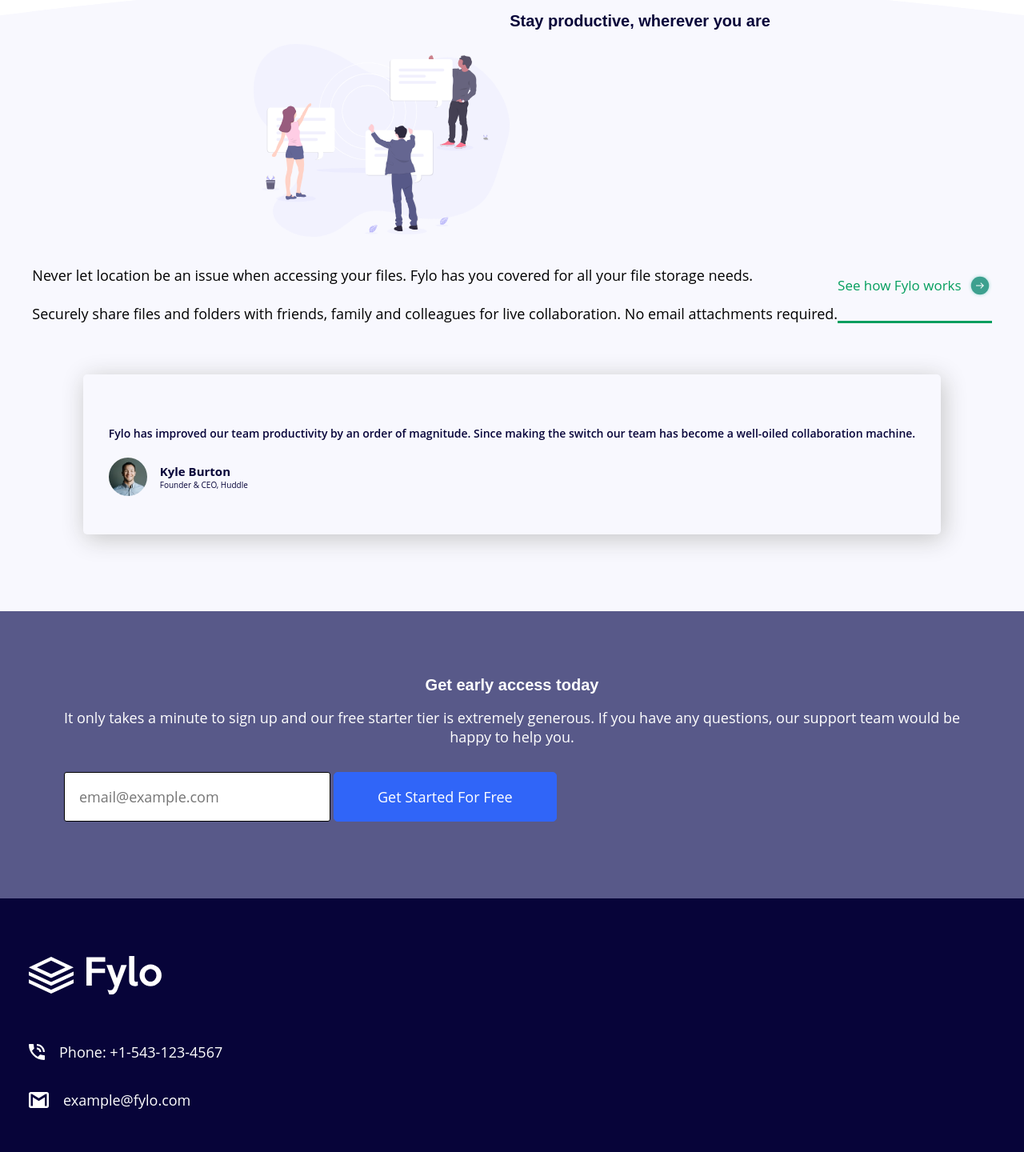
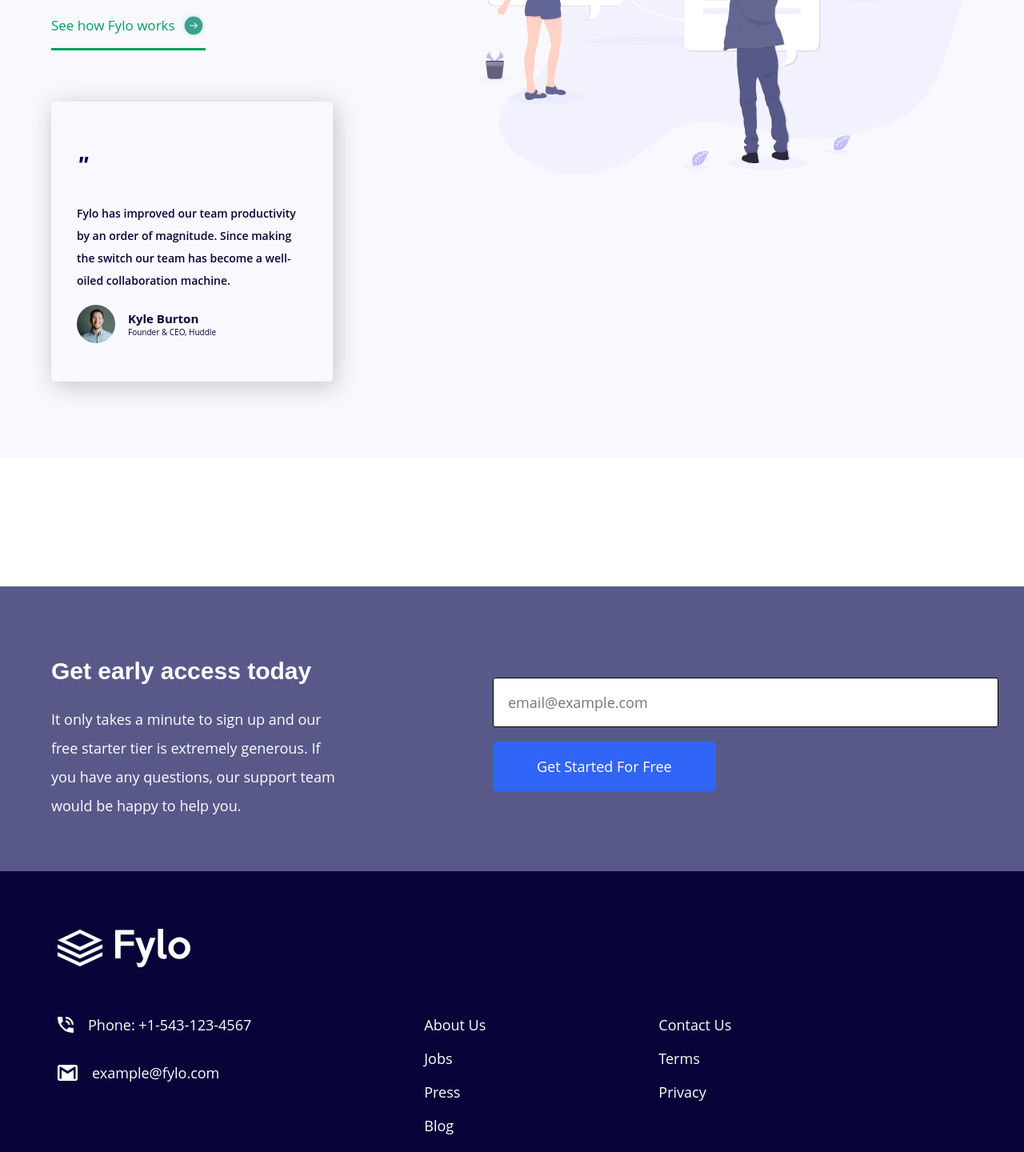
Before and after one commit to thechimaobii/fylo-landing-page, a plain HTML site: page index.html in a window 1280 px wide. Shown: the part 1357-2797 px from the top of the page at 80% size. Drawn offline with Linux system fonts and the light colour scheme; a web font is replaced by a local one.

Commit message:
version two

```diff
--- a/index.html
+++ b/index.html
@@ -44,6 +44,7 @@
     <section class="sec-two">
         <article class="productive">
             <img class="hero-pic-two" src="images/illustration-2.svg">
+            <div class="productive-text">
                 <h2>Stay productive, wherever you are</h2>
                 <p>Never let location be an issue when accessing your
                 files. Fylo has you covered for all your file storage needs.
@@ -58,7 +59,7 @@
                 </div>
 
                 <div class="card">
-                <!-- <h1>"</h1> -->
+                    <h3>"</h3>
                     <p>Fylo has improved our team productivity by
                         an order of magnitude. Since making the switch our team
                         has become a well-oiled collaboration machine.
@@ -68,6 +69,7 @@
                         <div class="user-details">
                             <h3>Kyle Burton</h3>
                             <p>Founder & CEO, Huddle</p>
+                        </div>
                     </div>
                 </div>
             </div>
--- a/style.css
+++ b/style.css
@@ -55,11 +55,12 @@ main{
     flex-wrap: wrap;
     justify-content: center;
     margin-top: 2em;
+    width: 100%;
 }
 
 .hero-pic{
-    width: 25em;
-    height: auto;
+    width: 20em;
+    height: max-content;
 }
 
 
@@ -121,13 +122,9 @@ button{
 }
 
 .productive{
-    background-image: url(images/bg-curve-mobile.svg);
-    background-size: cover;
     display: flex;
     flex-wrap: wrap;
     justify-content: center;
-    background-position: center;
-    background-repeat: no-repeat;
     margin: 10em 2.5em 0 2.5em;
     height: fit-content;
 }
@@ -138,7 +135,7 @@ button{
     margin-top: 5em;
 }
 
-.productive > h2{
+.productive-text > h2{
     font-family: Raleway, sans-serif;
     font-size: 20px;
     flex-wrap: nowrap;
@@ -148,7 +145,7 @@ button{
     margin: 2em 0 0 0;
 }
 
-.productive p{
+.productive-text p{
     margin: 0;
     font-family: 'Open Sans';
     text-align: center;
@@ -182,7 +179,8 @@ button{
     border-radius: 5px;
     box-shadow: 3px 5px 30px rgb(196, 196, 196);
     padding: 2em 2em;
-    margin: 4em 0 6em 0;
+    margin: 4em auto 6em auto;
+    max-width: 30em;
 }
 
 /* .card > h1{
@@ -285,7 +283,7 @@ button{
 }
 
 .early-email-access{
-    margin: 2em 3em;
+    margin: 2em 0;
 
 }
 
@@ -357,16 +355,34 @@ footer{
 
 
 
-@media screen and (min-width: 800px){
+@media screen and (min-width: 1000px){
+
+    body{
+        background-color: rgb(255, 255, 255);
+        padding: 0;
+        margin: 0;
+    }
+
+    nav{
+        margin: auto 2em;
+        padding: 2em 2em;
+        display: flex;
+        height: fit-content;
+        justify-content: space-between;
+        align-items: center;
+
+
+    }
 
     .hero-copy{
         position: relative;
         display: flex;
         flex-direction: row-reverse;
-        flex-wrap: wrap;
+        flex-wrap: nowrap;
         justify-content: left;
-        margin: 2em 4em 0 0;
+        margin: 2em 4em 0 2em;
         gap: 5em;
+        width: 100%;
 
     }
 
@@ -384,7 +400,9 @@ footer{
         font-weight: 700;
         color: hsl(243, 87%, 12%);
         margin: 2em 0 0 0;
-        line-height: 1.5em
+        line-height: 1.5em;
+        word-wrap: break-word;
+
     }
 
     .hero-text > p {
@@ -394,12 +412,15 @@ footer{
         font-family: 'Open Sans';
         font-size: 18px;
         line-height: 1.5em;
+        word-wrap: break-word;
 
     }
 
 
     .hero-pic{
         width: 40em;
+        height: max-content;
+        margin-right: 3em;
     }
 
     .reg-email{
@@ -438,5 +459,256 @@ footer{
     }
 
 
+    .sec-two{
+        background-image: url(images/bg-curve-desktop.svg);
+        background-size: cover;
+        background-repeat: no-repeat;
+        margin: 10em 0 0 0;
+        margin: 0;
+        padding: 0;
+        width: 100%;
+    }
+
+    .productive{
+        display: flex;
+        flex-wrap: nowrap;
+        flex-direction: row-reverse;
+        justify-content: left;
+        margin: 10em 4em 0 4em;
+        height: fit-content;
+        padding-top: 5em;
+        gap: 5em;
+        align-items: flex-start;
+    }
+
+    .hero-pic-two{
+        width: 40em;
+        height: max-content;
+        margin-top: 5em;
+    }
+
+    .productive-text > h2{
+        font-family: Raleway, sans-serif;
+        font-size: 30px;
+        flex-wrap: nowrap;
+        font-weight: 700;
+        color: hsl(243, 87%, 12%);
+        text-align: left;
+        margin: 2em 0 0 0;
+    }
+
+    .productive-text p{
+        margin: 0;
+        font-family: 'Open Sans';
+        text-align: left;
+        font-size: 18px;
+        margin: 2em 0 0 0;
+        text-align: left;
+        max-width: 33em;
+    }
+
+    .card{
+        border-radius: 5px;
+        box-shadow: 3px 5px 30px rgb(196, 196, 196);
+        padding: 2em 2em;
+        margin: 4em 0 6em 0;
+        width: 18em;
+    }
+
+    .card > h3{
+        font-family: 'Arial';
+        font-style: italic;
+        font-size: 30px;
+        color: hsl(243, 87%, 12%);
+        padding: 0;
+
+    }
+
+    .card > p{
+        font-size: 14px;
+        font-family: Raleway, 'Open Sans';
+        font-weight: 600;
+        color: hsl(243, 87%, 12%);
+        height: max-content;
+        line-height: 2em;
+        text-align: left;
+
+
+    }
+
+    .profile{
+        display: flex;
+        gap: 1em;
+        align-items: center;
+
+    }
+
+    .profile > img{
+        border-radius: 50%;
+        width: 3em;
+        height: 3em;
+        margin: 1em 0;
+    }
+
+    .user-details{
+        display: flex;
+        flex-direction: column;
+        gap: 0;
+        margin: 0;
+        padding: 1em 0;
+    }
+
+    .user-details > h3{
+        font-family: 'Open Sans';
+        font-size: 15px;
+        margin: 0;
+        padding: 0;
+        color: hsl(243, 87%, 12%);
+    }
+
+    .user-details > p{
+        font-family: 'Open Sans';
+        font-size: 10px;
+        margin: 0;
+        padding: 0;
+        color: hsl(243, 87%, 12%);
+
+    }
+
+    .sec-three{
+        margin: 10em 0 0 0;
+        padding: 0;
+    }
+
+    .early-access{
+        background-color: hsl(238, 22%, 44%);
+        padding: 4em 2em;
+        margin: 0 ;
+        display: flex;
+        gap: 10em;
+
+    }
+
+    .early-access-content{
+        margin: 0 2em;
+        padding: 0;
+        color: #fff;
+    }
+
+    .early-access-content > h2{
+        color: #fff;
+        font-family: Raleway, sans-serif;
+        font-size: 30px;
+        flex-wrap: nowrap;
+        font-weight: 700;
+        text-align: left;
+
+    }
+
+    .early-access-content > p{
+        font-family: 'Open Sans';
+        padding: 0;
+        text-align: left;
+        font-size: 18px;
+        margin: 0;
+        max-width: 31em;
+        line-height: 2em;
+    }
+
+    .early-email-access{
+        margin: 2em 0;
+        display: flex;
+        flex-direction: column;
+
+    }
+
+    .early-email-access > input,
+    .early-email-access > button{
+        margin-top: 1em;
+    }
+
+    .early-email-access > button{
+        width: 1em;
+    }
+
+    .early-email-access > input{
+        width: 30em;
+    }
+
+    footer{
+        background-color: hsl(243, 87%, 12%);
+        color: #fff;
+        font-family: 'Open Sans';
+        font-size: 18px;
+        padding: 2em 2em 6em 2em;
+        display: flex;
+        flex-wrap: wrap;
+        justify-content: left;
+        align-items: flex-start;
+        column-gap: 10em;
+
+    }
+
+    .fLogo{
+        padding: 2em 0 0 2em ;
+        padding-right: 100vh;
+
+    }
+
+    .fPhone{
+        display: flex;
+        margin-left: 2em;
+        gap: 1em;
+        align-items: center;
+        margin-top: 2em;
+    }
+
+    .fPhone > img{
+        height: 20px;
+    }
+
+    .fEmail{
+        display: flex;
+        margin-left: 2em;
+        gap: 1em;
+        align-items: center;
+        margin-top: 0;
+    }
+
+    .fEmail > img{
+        height: 20px;
+    }
+
+    .flinks{
+        color: #fff;
+        font-family: 'Open Sans';
+        font-size: 18px;
+        margin-left: 2em;
+        margin-top: 2em;
+    }
+
+    .flinks-two{
+        color: #fff;
+        font-family: 'Open Sans';
+        font-size: 18px;
+        margin-top: 2em;
+        margin-left: 2em;
+
+    }
+
+
+    .socials{
+        display: flex;
+        justify-content: center;
+        gap: 1.5em;
+        margin-top: 3em;
+        margin-left: 2em;
+        padding: 0;
+
+    }
+    .social-icon{
+        width: 2em;
+
+    }
 
 }
```
Lines whose indentation alone changed are shown as unchanged.
